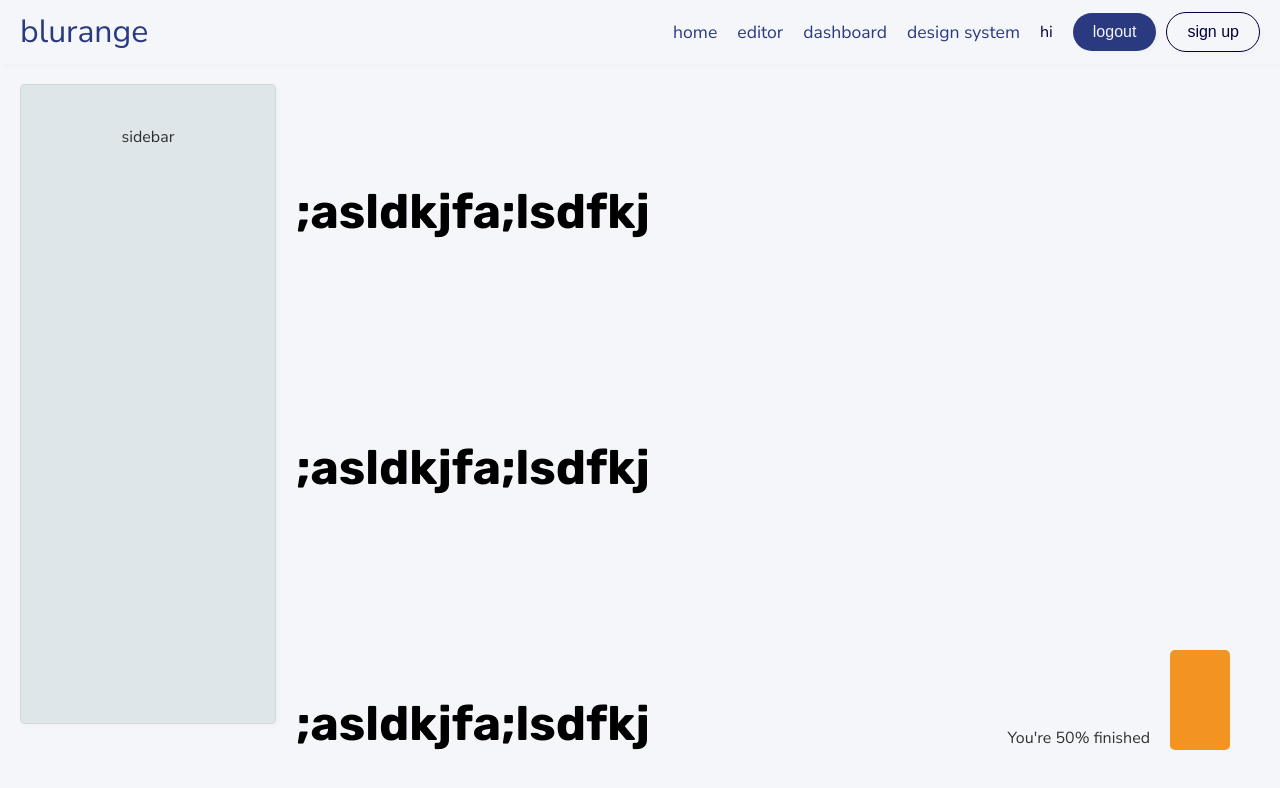
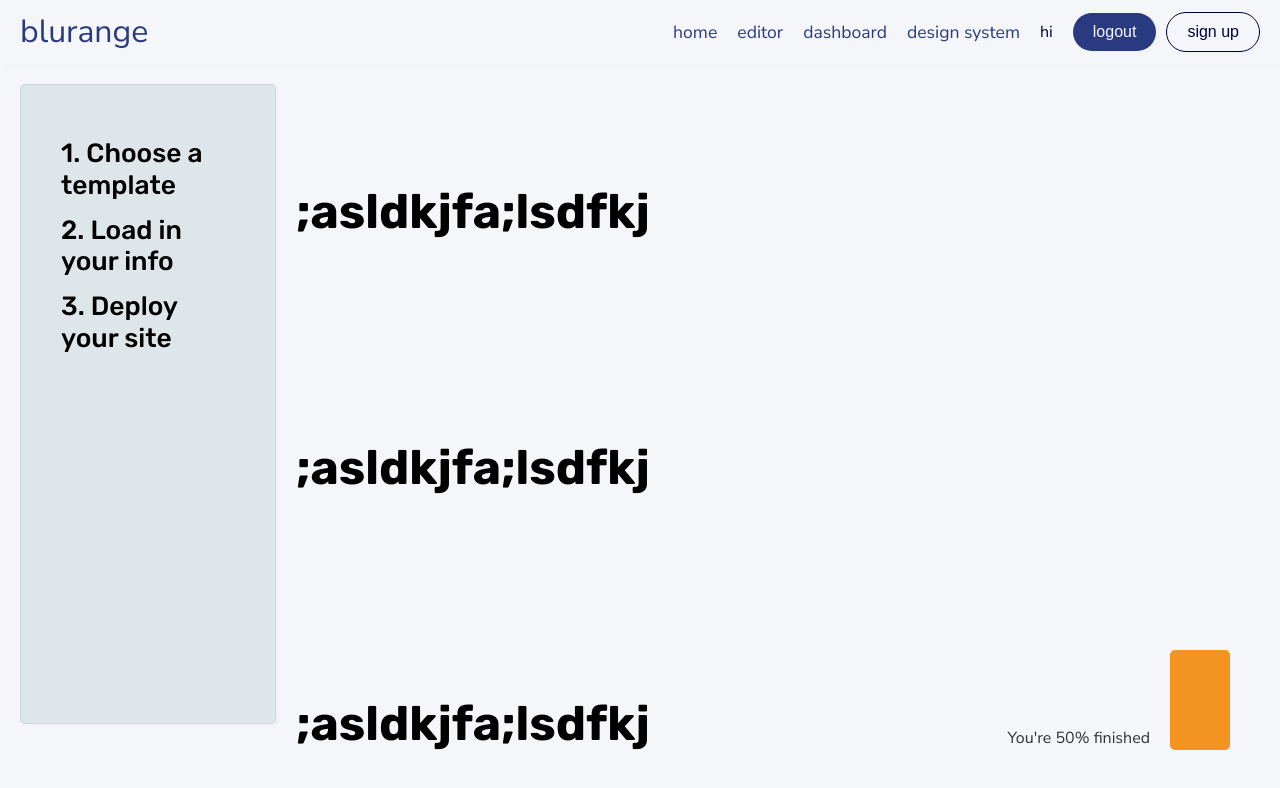
Before and after one commit to Lhnozaki/blurange, a React (Create React App) app: page /editor in a window 1280 px wide. Shown: the top 788 px of the page. Built offline with nearby package versions, Linux system fonts and the light colour scheme.

Commit message:
sets up sidebar links

```diff
--- a/src/Components/EditorView/EditorView.jsx
+++ b/src/Components/EditorView/EditorView.jsx
@@ -3,7 +3,7 @@ import styles from './EditorView.module.scss';
 
 const EditorView = () => {
     return (
-        <div className={styles.editorView}>
+        <div id={styles.editorView}>
             <section><h1>;asldkjfa;lsdfkj</h1></section>
             <section><h1>;asldkjfa;lsdfkj</h1></section>
             <section><h1>;asldkjfa;lsdfkj</h1></section>
--- a/src/Components/EditorView/EditorView.module.scss
+++ b/src/Components/EditorView/EditorView.module.scss
@@ -1,6 +1,6 @@
 @import '../../scss/variables';
 
-.editorView {
+#editorView {
     position: relative;
     top: 20vh;
     margin: 0 auto;
@@ -10,7 +10,7 @@
 
 
 @media(min-width: $breakpoint-small) {
-    .editorView {
+    #editorView {
         position: fixed;
         top: calc(8vh + 20px);
         right: 20px;
--- a/src/Components/Header/Header.module.scss
+++ b/src/Components/Header/Header.module.scss
@@ -13,7 +13,7 @@
   background: $off-white;
   color: $dark-accent;
   box-shadow: $box-shadow;
-  z-index: 99999;
+  z-index: 999;
 }
 
 .siteBranding {
--- a/src/Components/Sidebar/Sidebar.jsx
+++ b/src/Components/Sidebar/Sidebar.jsx
@@ -1,9 +1,14 @@
 import React from 'react';
 import styles from './Sidebar.module.scss';
+import { Link } from "react-router-dom";
 
 const Sidebar = () => {
     return (
-        <div id={styles.sidebar} className="card">sidebar</div>
+        <div id={styles.sidebar} className="card">
+            <Link to="/editor/templates"><h3>1. Choose a template</h3></Link>
+            <Link to="/editor/info"><h3>2. Load in your info</h3></Link>
+            <Link to="/editor/deploy"><h3>3. Deploy your site</h3></Link>
+        </div>
     )
 }
 
```
